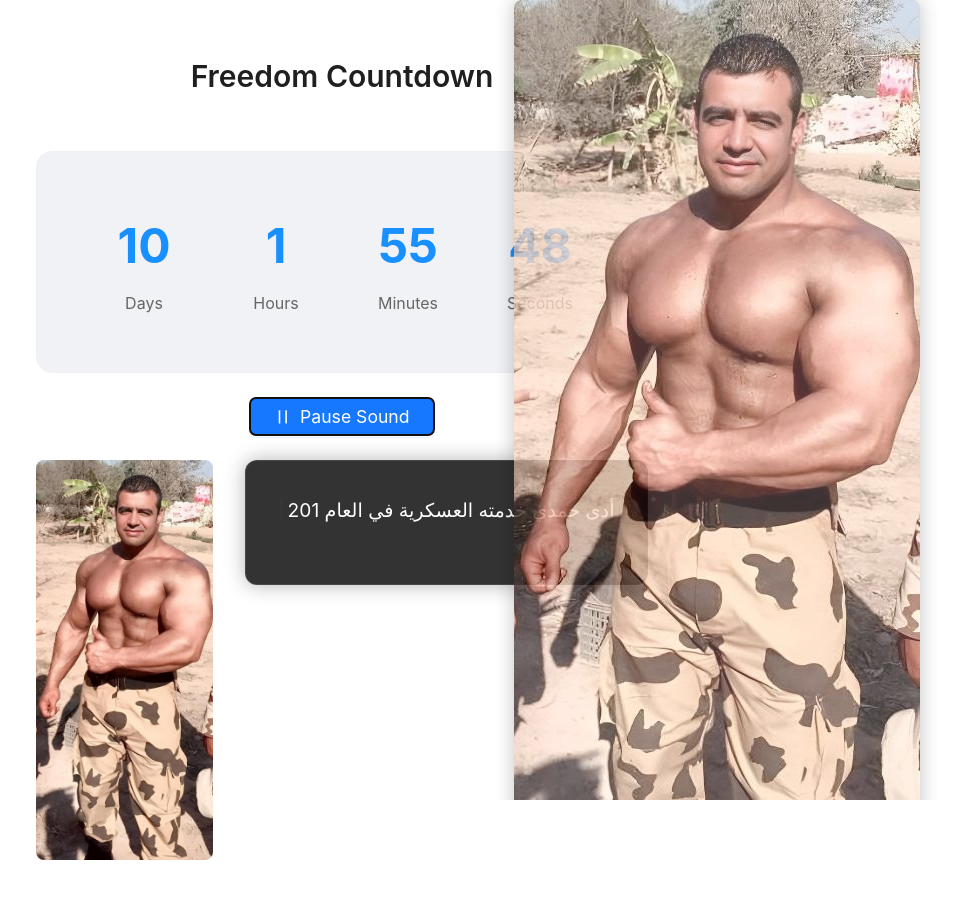
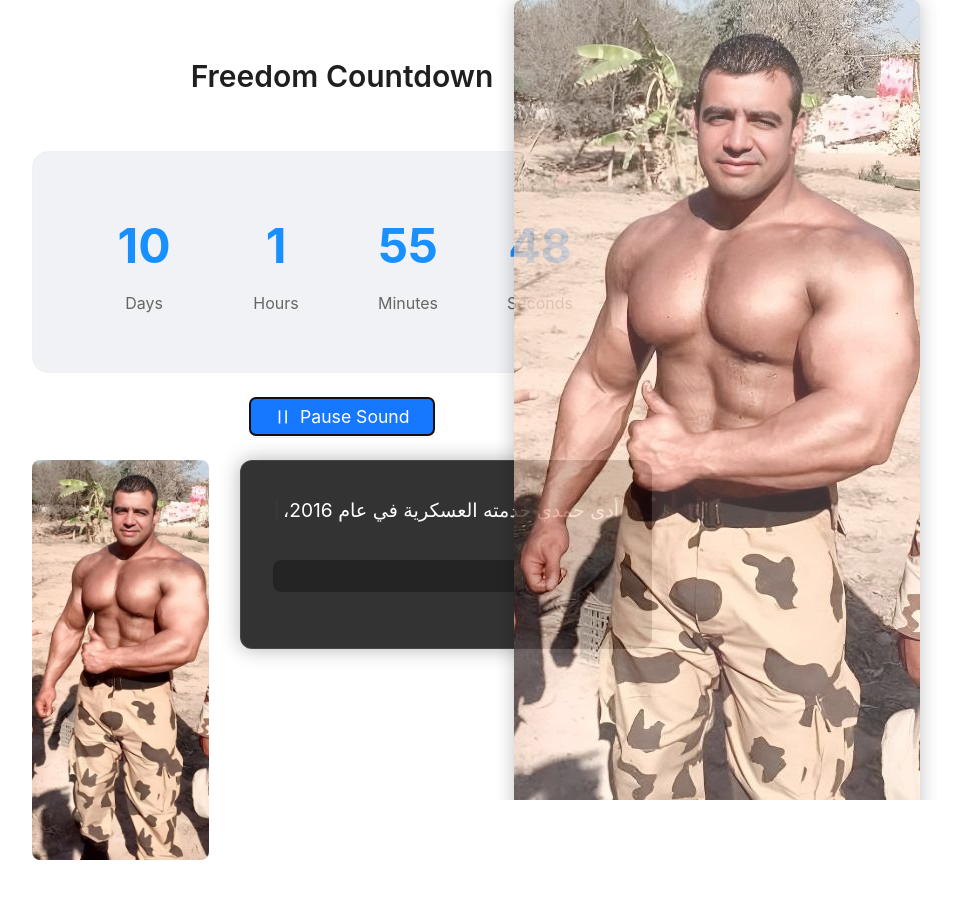
Before and after one commit to OmarNaguib/ahmed-timer, a React (Vite) app: page / in a window 1280 px wide. Both pictures are taken after a click on the button "Play Sound". Shown: the top 898 px of the page, without its empty margins (298-1257 px from the left). Built offline with nearby package versions, Linux system fonts and the light colour scheme.

Commit message:
Add final text

```diff
--- a/src/App.css
+++ b/src/App.css
@@ -93,6 +93,20 @@ html {
   font-size: 1.2rem !important;
   line-height: 1.8 !important;
   margin-bottom: 1.5rem !important;
+}
+
+.hero-text {
+  font-size: 2rem !important;
+  font-weight: bold !important;
+  color: #ffd700 !important;
+  text-shadow: 2px 2px 4px rgba(0, 0, 0, 0.5) !important;
+  margin-top: 2rem !important;
+  padding: 1rem !important;
+  background: linear-gradient(
+    rgba(0, 0, 0, 0.3),
+    rgba(0, 0, 0, 0.3)
+  ) !important;
+  border-radius: 8px !important;
 }
 
 /* Typed.js cursor styling */
--- a/src/App.tsx
+++ b/src/App.tsx
@@ -22,8 +22,12 @@ function App() {
   const audioRef = useRef<HTMLAudioElement>(null);
   const typedRef1 = useRef<HTMLSpanElement>(null);
   const typedRef2 = useRef<HTMLSpanElement>(null);
+  const typedRef3 = useRef<HTMLSpanElement>(null);
+  const typedRef4 = useRef<HTMLSpanElement>(null);
   const typedInstance1 = useRef<Typed | null>(null);
   const typedInstance2 = useRef<Typed | null>(null);
+  const typedInstance3 = useRef<Typed | null>(null);
+  const typedInstance4 = useRef<Typed | null>(null);
   const [isPlaying, setIsPlaying] = useState(false);
   const [showStory, setShowStory] = useState(false);
   const [timeLeft, setTimeLeft] = useState({
@@ -34,24 +38,49 @@ function App() {
   });
 
   const startTyping = () => {
-    if (typedRef1.current && typedRef2.current) {
+    if (
+      typedRef1.current &&
+      typedRef2.current &&
+      typedRef3.current &&
+      typedRef4.current
+    ) {
       // Initialize first paragraph
       typedInstance1.current = new Typed(typedRef1.current, {
         strings: [
-          "أدى حمدي خدمته العسكرية في العام 2016، وهو الآن على قوة الاحتياط جنديا عسكريا غير مستدعى وينتظر على أهبة الاسعداد لتلبية نداء الواجب.",
+          "أدى حمدي خدمته العسكرية في عام 2016، وهو الآن على قوة الاحتياط جنديا عسكريا غير مستدعى وينتظر على أهبة الاستعداد لتلبية نداء الواجب.",
         ],
         typeSpeed: 50,
         showCursor: true,
         cursorChar: "|",
         onComplete: () => {
-          // Start second paragraph after first one completes
+          // Start second paragraph
           typedInstance2.current = new Typed(typedRef2.current, {
             strings: [
-              "كان حمدي من النخبة المختارة في عملية تنقيب أرض سيناء الشريفة من الألغام التي تم زرعها من قبل العدو اللدود لمصرنا الحبيبة، وأصيب حمدي بشظايا لكن بمهارة راوغ طلقات العدو مستبسلا في الأرض المعركة ليقضي على العناصر الوحشة.",
+              "تنتهي خدمة البطل حمدي في يوم السبت الموافق 1/3/2025 ونحتفل في تلك المناسبة بمسيرته البطولية والحافلة بمزيج من الفداء والحماس.",
             ],
             typeSpeed: 50,
             showCursor: true,
             cursorChar: "|",
+            onComplete: () => {
+              // Start third paragraph
+              typedInstance3.current = new Typed(typedRef3.current, {
+                strings: [
+                  "كان حمدي من النخبة المختارة في عملية تنقيب أرض سيناء الشريفة من الألغام التي تم زرعها من قبل العدو اللدود لمصرنا الحبيبة، وأصيب حمدي بشظايا لكن بمهارة راوغ طلقات العدو مستبسلا في أرض المعركة ليقضي على العناصر الوحشة.",
+                ],
+                typeSpeed: 50,
+                showCursor: true,
+                cursorChar: "|",
+                onComplete: () => {
+                  // Start fourth paragraph (special styling)
+                  typedInstance4.current = new Typed(typedRef4.current, {
+                    strings: ["حمدي...بطل ولد من رحم المعاناة"],
+                    typeSpeed: 70,
+                    showCursor: true,
+                    cursorChar: "|",
+                  });
+                },
+              });
+            },
           });
         },
       });
@@ -61,6 +90,8 @@ function App() {
   const stopTyping = () => {
     typedInstance1.current?.destroy();
     typedInstance2.current?.destroy();
+    typedInstance3.current?.destroy();
+    typedInstance4.current?.destroy();
   };
 
   const togglePlay = () => {
@@ -170,6 +201,18 @@ function App() {
                 >
                   <span ref={typedRef2}></span>
                 </div>
+                <div
+                  className="story-text"
+                  style={{ direction: "rtl", textAlign: "right" }}
+                >
+                  <span ref={typedRef3}></span>
+                </div>
+                <div
+                  className="story-text hero-text"
+                  style={{ direction: "rtl", textAlign: "center" }}
+                >
+                  <span ref={typedRef4}></span>
+                </div>
               </div>
             )}
           </div>
```
